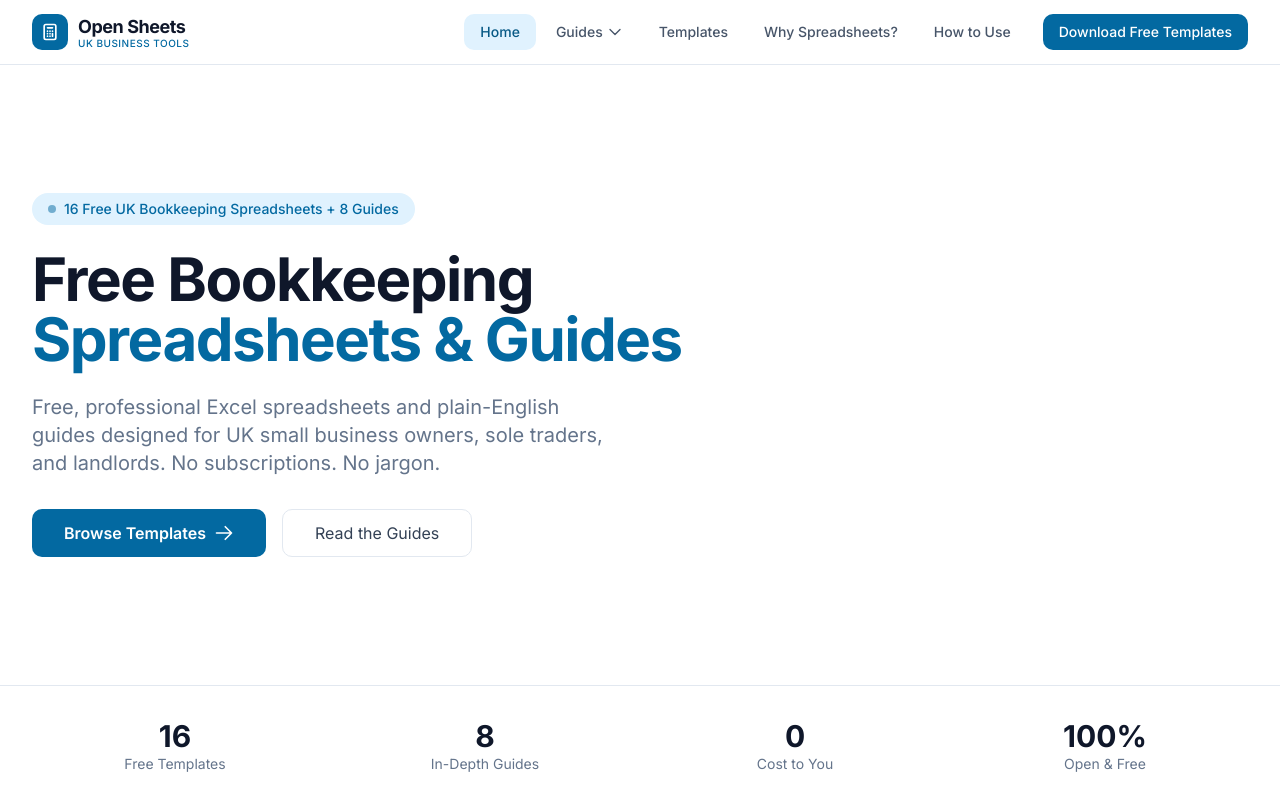
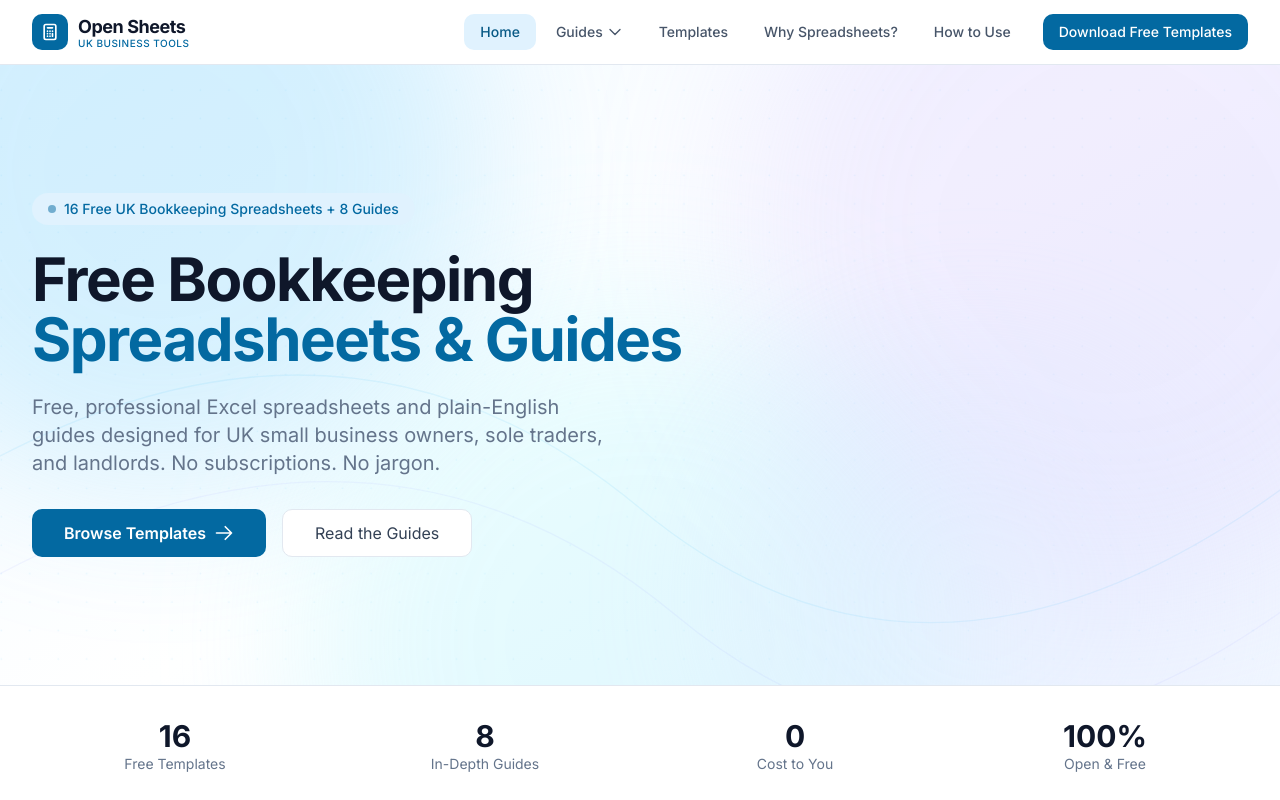
Before and after one commit to antk123/OpenSheets, an Astro site in the folder app/: page / in a window 1280 px wide. Shown: the top 800 px of the page. Built offline with nearby package versions, Linux system fonts and the light colour scheme; Astro itself is replaced by a stand-in of ours.

Commit message:
feat: add Stripe-style abstract SVG hero background

```diff
--- a/app/src/pages/index.astro
+++ b/app/src/pages/index.astro
@@ -95,7 +95,7 @@ const homeFaqSchema = {
   jsonLd={[orgSchema, homeFaqSchema]}
 >
   <!-- Hero -->
-  <section class="relative overflow-hidden bg-white border-b border-slate-200">
+  <section class="relative overflow-hidden bg-[url('/images/hero-bg.svg')] bg-cover bg-center bg-no-repeat border-b border-slate-200">
     <div class="relative max-w-7xl mx-auto px-4 sm:px-6 lg:px-8 py-24 lg:py-32">
       <div class="max-w-2xl">
         <div class="inline-flex items-center gap-2 bg-sky-100 text-sky-700 px-4 py-1.5 rounded-full text-sm font-medium mb-6">
```
Also changed, not shown: app/public/images/hero-bg.svg (added).
